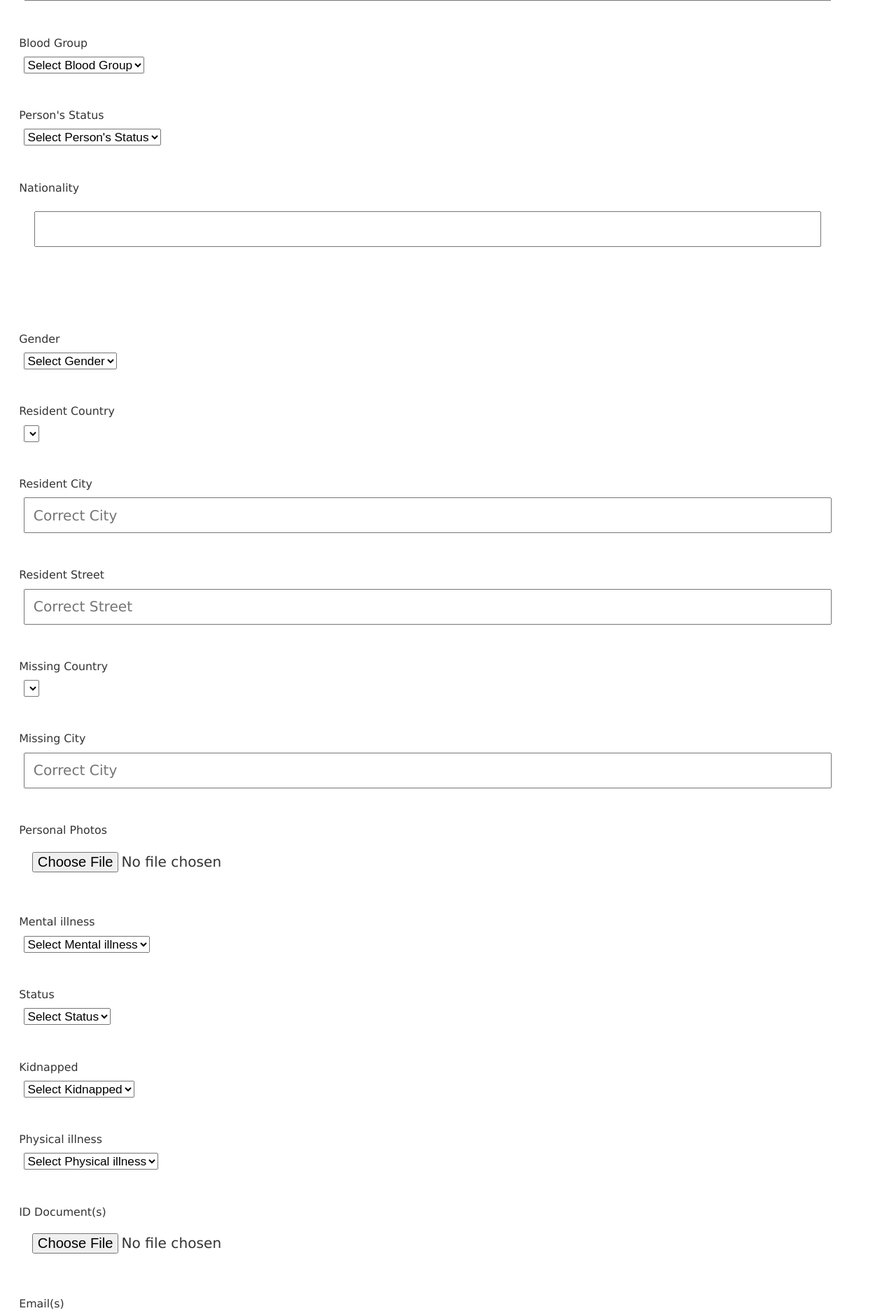
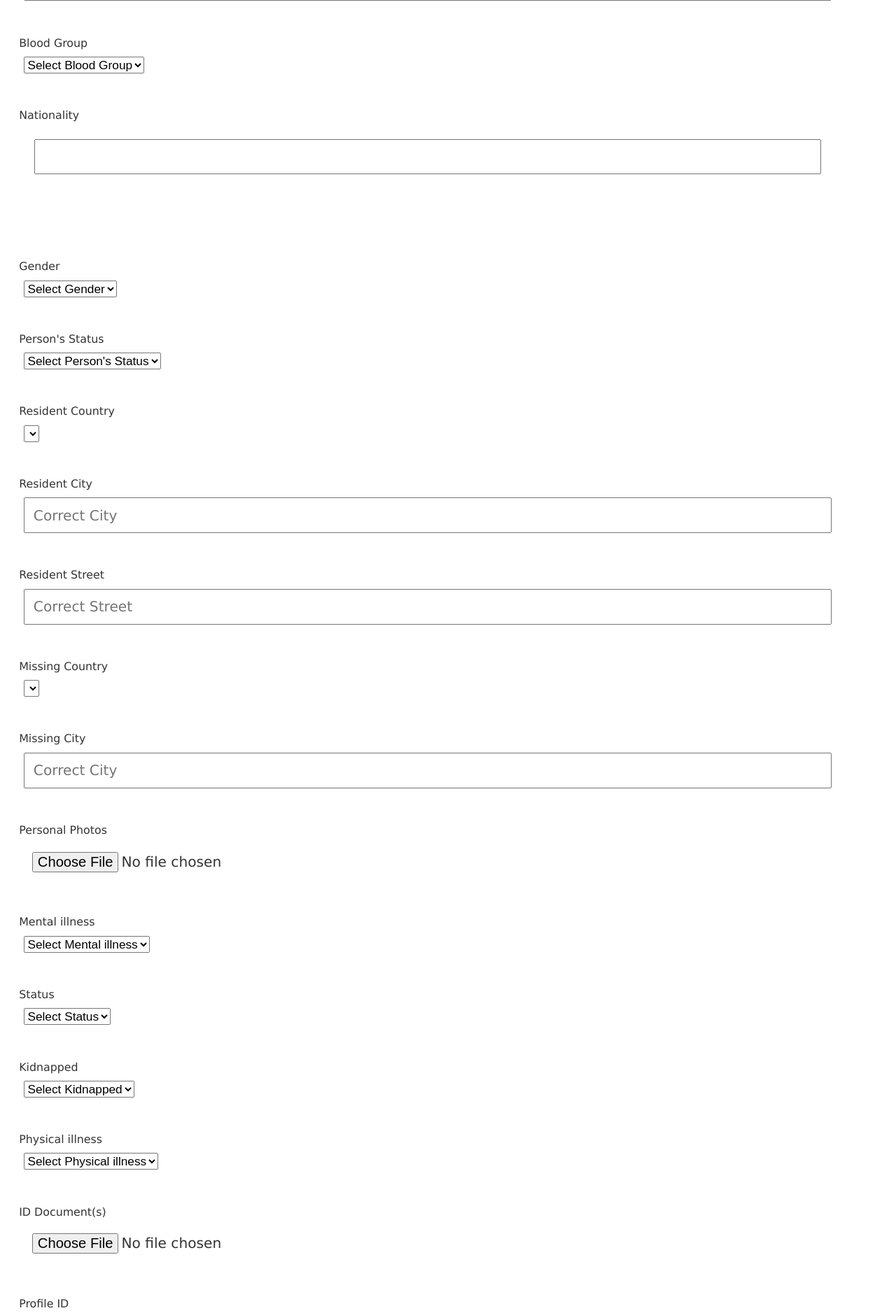
Before and after one commit to ShafiqIslam/PeopleFinder, a CakePHP app: the page made by app/View/Pages/report.ctp in a window 1280 px wide. Shown: the part 562-2439 px from the top of the page at 70% size. Run offline with PHP 8.4 and a stand-in for CakePHP, Linux system fonts and the light colour scheme; the template is opened without the code that fills it, so the values that code supplies are empty; some libraries are stand-ins or nearby versions.

Commit message:
page modify updated

```diff
--- a/app/View/Pages/report.ctp
+++ b/app/View/Pages/report.ctp
@@ -1,4 +1,4 @@
-<!--==================Report Up Section========================-->
+<!--==================Sign Up Section========================-->
 <div class="container-fluid sign_up_page">
     <h1>Report</h1>
     <hr>
@@ -50,18 +50,6 @@
         </div>
 
         <div class="form-group">
-            <label for="" class="col-sm-offset-3 col-sm-2 control-label">Person's Status</label>
-            <div class="col-sm-3">
-                <select class="form-control">
-                    <option>Select Person's Status</option>
-                    <option>Missing</option>
-                    <option>Found</option>
-                    <option>May be Found</option>
-                </select>
-            </div>
-        </div>
-
-        <div class="form-group">
             <label for="" class="col-sm-offset-3 col-sm-2 control-label">Nationality</label>
             <div class="col-sm-3">
                 <!--<select class="input-medium bfh-countries" data-country="BD"></select>-->
@@ -92,6 +80,19 @@
                 </select>
             </div>
         </div>
+
+        <div class="form-group">
+            <label for="" class="col-sm-offset-3 col-sm-2 control-label">Person's Status</label>
+            <div class="col-sm-3">
+                <select class="form-control">
+                    <option>Select Person's Status</option>
+                    <option>Missing</option>
+                    <option>Found</option>
+                    <option>May be Found</option>
+                </select>
+            </div>
+        </div>
+
 
         <div class="form-group">
             <label for="" class="col-sm-offset-3 col-sm-2 control-label">Resident Country</label>
@@ -221,9 +222,16 @@
         </div>
 
         <div class="form-group">
-            <label for="" class="col-sm-offset-3 col-sm-2 control-label">Email(s)</label>
+            <label for="" class="col-sm-offset-3 col-sm-2 control-label">Profile ID</label>
             <div class="col-sm-3">
-                <input type="email" class="form-control" id="">
+                <input type="text" class="form-control" id="" placeholder="Profile Id No.">
+            </div>
+        </div>
+
+        <div class="form-group">
+            <label for="" class="col-sm-offset-3 col-sm-2 control-label">Description</label>
+            <div class="col-sm-3">
+                <textarea type="text" class="form-control"></textarea>
             </div>
         </div>
 
--- a/app/View/Pages/search.ctp
+++ b/app/View/Pages/search.ctp
@@ -1,3 +1,4 @@
+<!--==================Sign Up Section========================-->
 <div class="container-fluid sign_up_page">
     <h1>Search</h1>
     <hr>
--- a/app/View/Pages/signup.ctp
+++ b/app/View/Pages/signup.ctp
@@ -24,12 +24,6 @@
             </div>
         </div>
 
-        <div class="form-group">
-            <label for="" class="col-sm-offset-3 col-sm-2 control-label">Email</label>
-            <div class="col-sm-3">
-                <input type="email" class="form-control" id="" placeholder="Email">
-            </div>
-        </div>
 
         <div class="form-group">
             <label for="" class="col-sm-offset-3 col-sm-2 control-label">Nationality</label>
```
